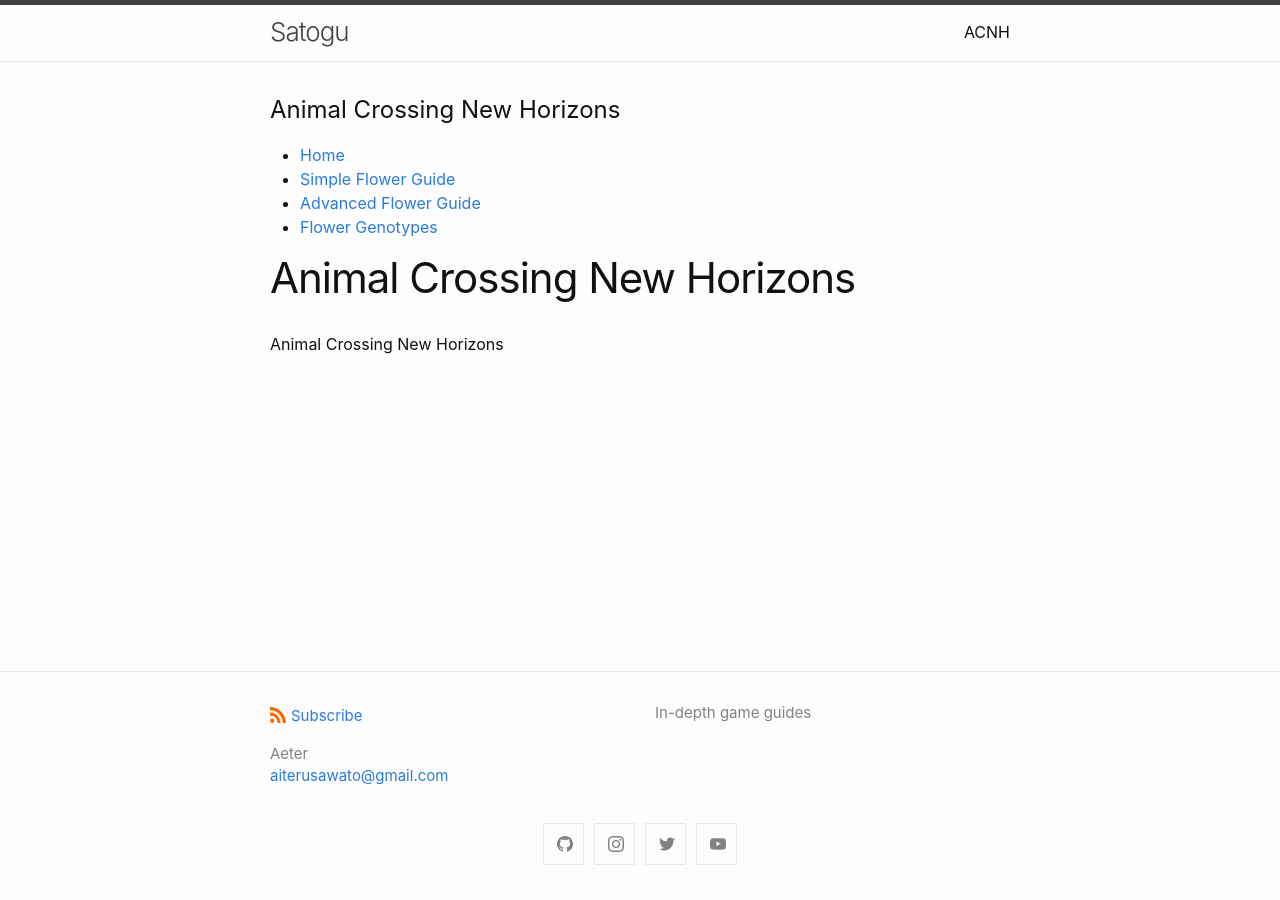
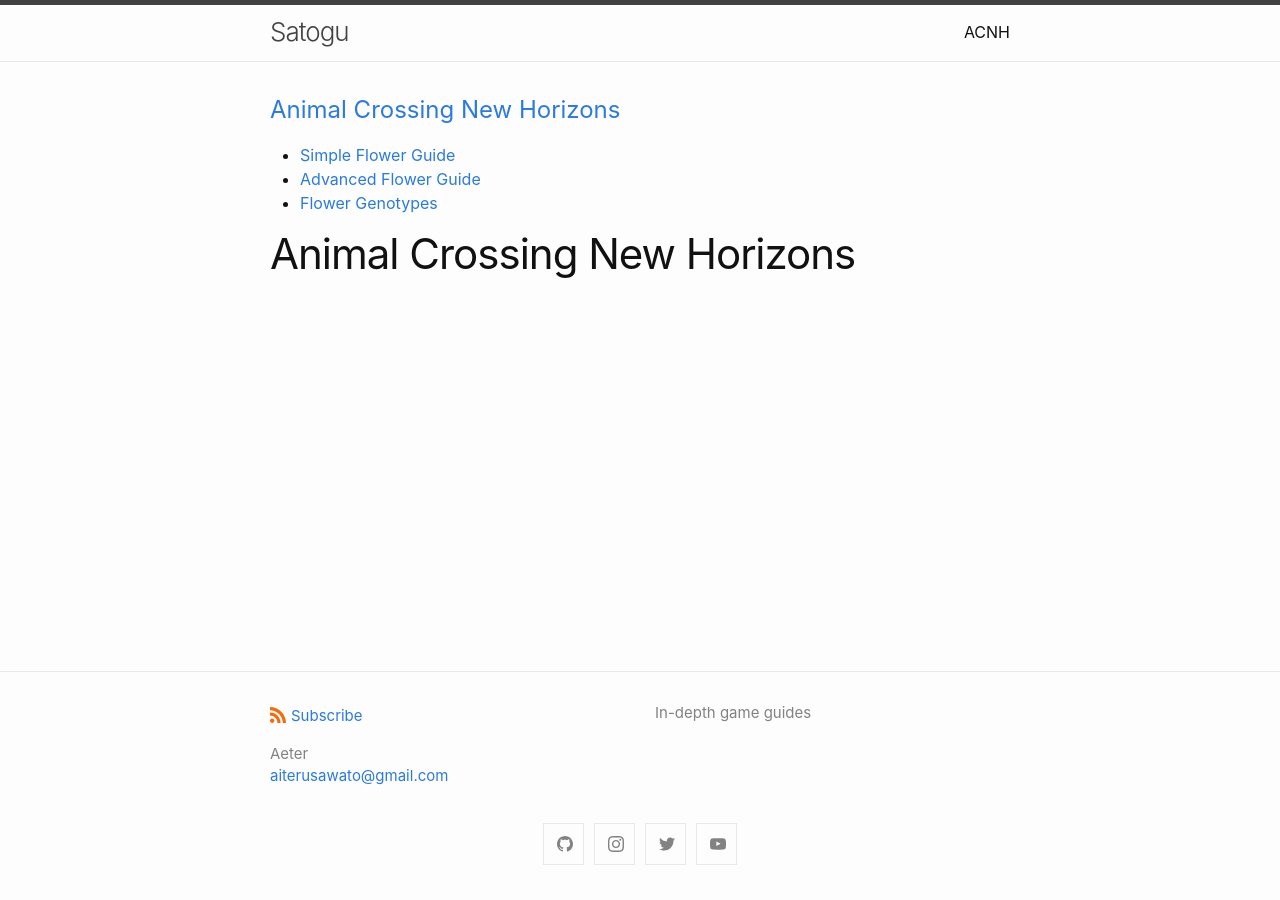
Before and after one commit to aiterusawato/satogu, a Jekyll site: the page built from acnh/index.md, in a window 1280 px wide. Built offline with Jekyll 4.4.1, drawn with Linux system fonts in a browser that asks for light colours.

Commit message:
Remove home from acnh nav layout

```diff
--- a/_data/nav.yml
+++ b/_data/nav.yml
@@ -1,9 +1,7 @@
-acnh_list_title: Animal Crossing New Horizons
+acnh-title: Animal Crossing New Horizons
+acnh-url: index.html
 
 acnh:
-
-- title: Home
-  url: index.html
 
 - title: Simple Flower Guide
   url: flowers-simple.html
--- a/_layouts/acnh.html
+++ b/_layouts/acnh.html
@@ -3,8 +3,7 @@
 ---
 <article class="post">
 
-
-  <h2>{{ site.data.nav.acnh_list_title }}</h2>
+  <h2><a href="{{ site.data.nav.acnh-url }}">{{ site.data.nav.acnh-title }}</a></h2>
     <ul>
        {% for item in site.data.nav.acnh %}
           <li><a href="{{ item.url }}">{{ item.title }}</a></li>
--- a/acnh/index.md
+++ b/acnh/index.md
@@ -3,5 +3,3 @@
 title: Animal Crossing New Horizons
 layout: acnh
 ---
-
-Animal Crossing New Horizons
```
